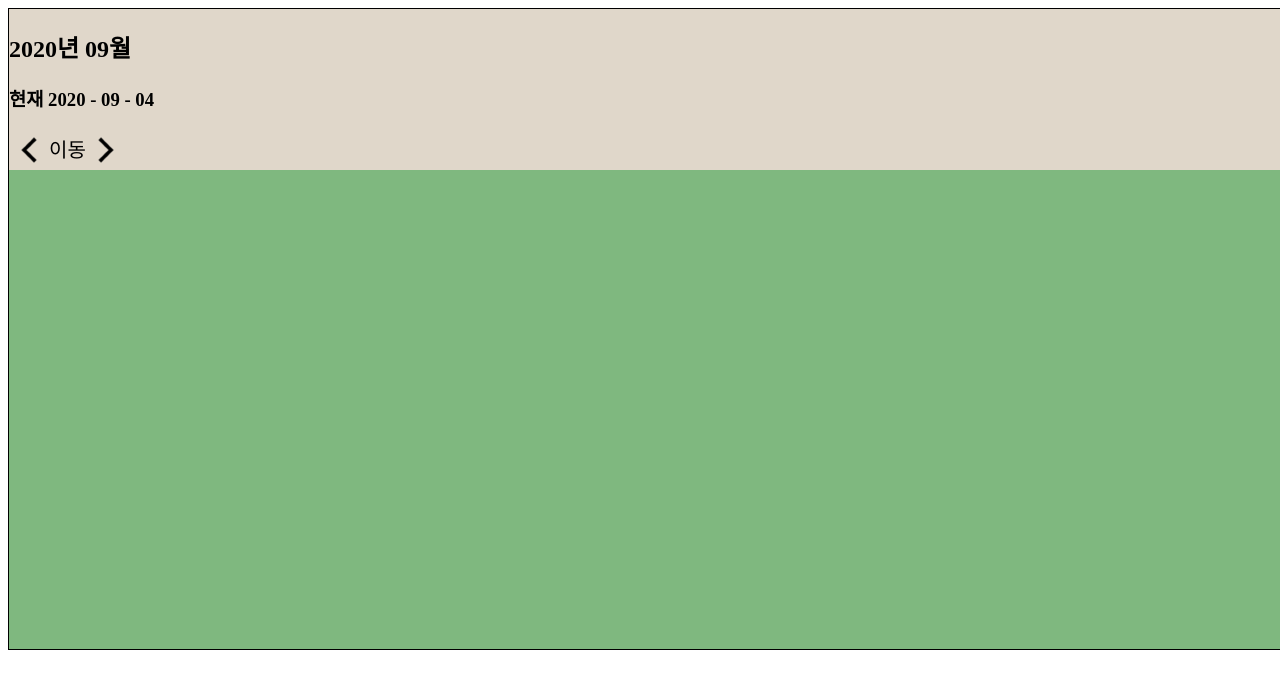
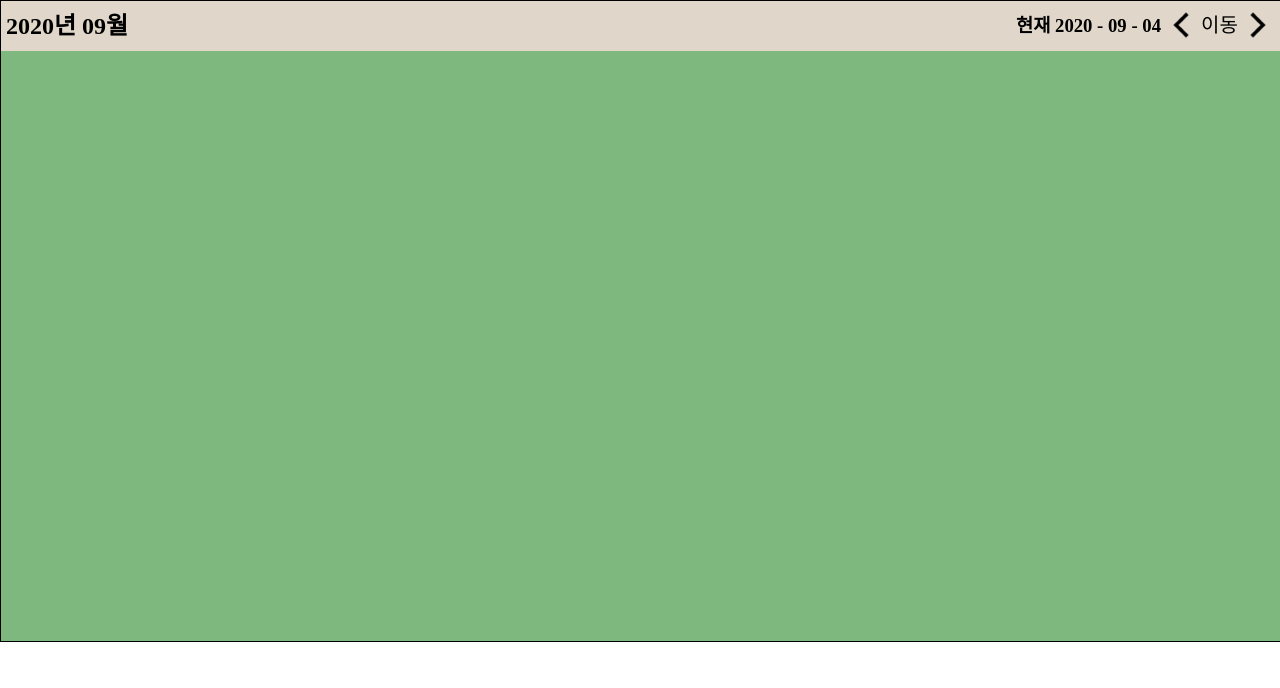
Before and after one commit to hokidoki/calendar-ex, a React (Create React App) app: page / in a window 1280 px wide. Shown: the top 688 px of the page. Built offline with nearby package versions, Linux system fonts and the light colour scheme.

Commit message:
header css work done

```diff
--- a/src/Header.js
+++ b/src/Header.js
@@ -4,13 +4,13 @@ export default class Header extends Component {
     render() {
         return (
             <div className="RCA-header-container">
-                <h2>
+                <h2 className="RCA-header-calendarYM RCA-header-middle">
                     {this.props.calendarYM}
                 </h2>
-                <h3>
+                <h3 className="RCA-header-today RCA-header-middle">
                     {this.props.today}
                 </h3>
-                <ul className="RCA-header-buttons">
+                <ul className="RCA-header-buttons RCA-header-middle">
                     <li>
                         <i className="move-button left-img icon">
 
--- a/src/style/RCA.css
+++ b/src/style/RCA.css
@@ -1,3 +1,7 @@
+*{
+    margin: 0;
+}
+
 .test-layout{
     width: 100vw;
     height: 80vh;
@@ -12,10 +16,7 @@
     height: 100%;
 }
 
-.RCA-header-container{
-    flex-basis: 50px;
-    background-color: rgb(224, 215, 202);
-}
+
 
 .RCA-calendar-container{
     flex-grow: 1;
@@ -23,6 +24,12 @@
 }
 
 /* header */
+.RCA-header-container{
+    flex-basis: 50px;
+    background-color: rgb(224, 215, 202);
+    display: flex;
+
+}
 
 .move-button{
     width: 40px;
@@ -33,6 +40,7 @@
 .icon{
     background-size: contain;
     background-repeat: no-repeat;
+    cursor: pointer;
 }
 
 .left-img{
@@ -44,11 +52,22 @@
     background-image: url('./right-icon.png');
 }
 
+.RCA-header-middle{
+    line-height: 50px;
+}
+
+.RCA-header-calendarYM{
+    box-sizing: border-box;
+    padding-left: 5px;
+    flex-grow: 1;
+}
+
 .RCA-header-buttons{
-    padding: 0;
+    flex-basis: 120px;
+    padding-left: 0;
+    padding-top: 4px;
     display: block;
     list-style-type: none;
-    height: 40px;
     margin: 0;
 }
 
```
